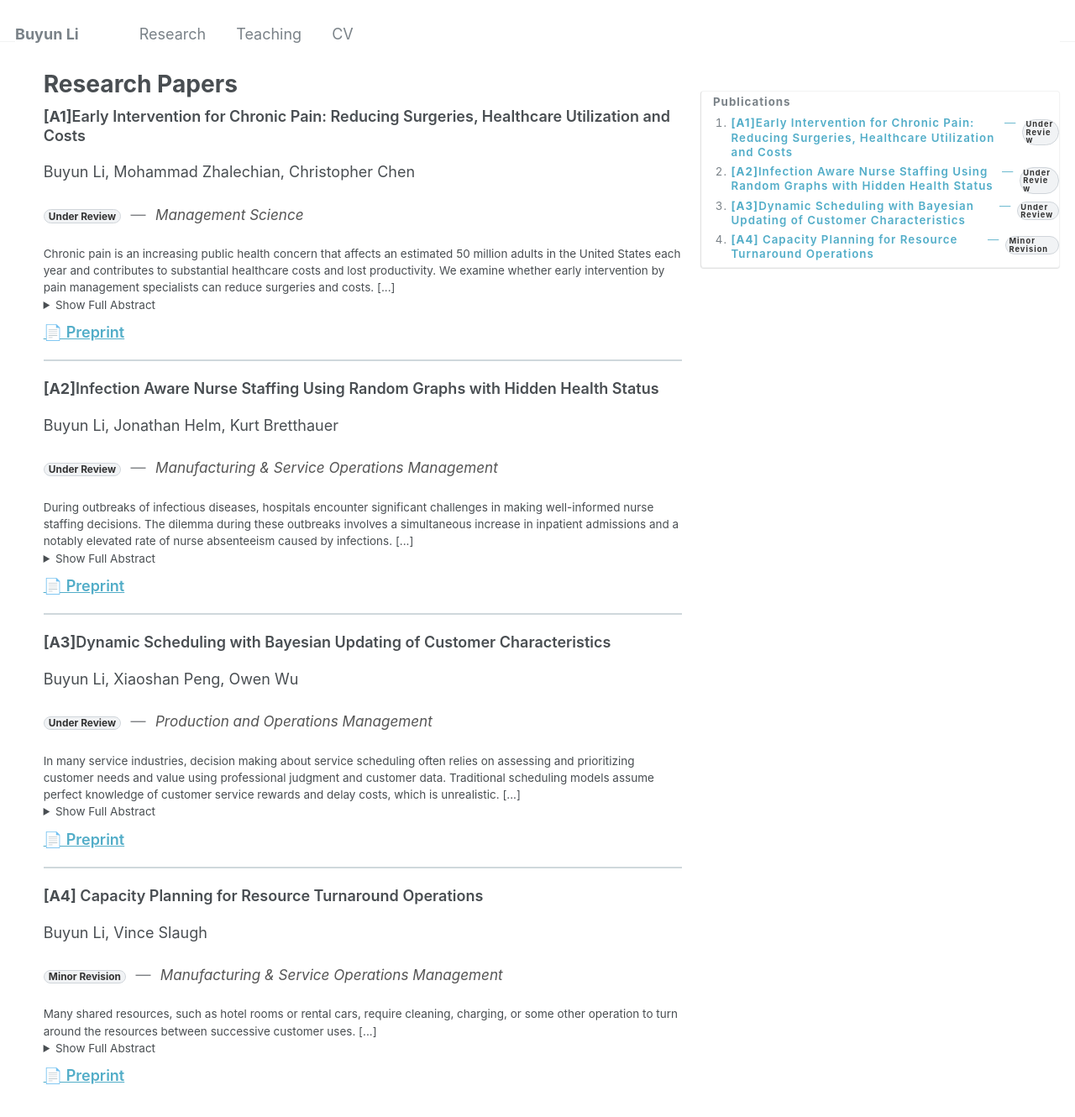
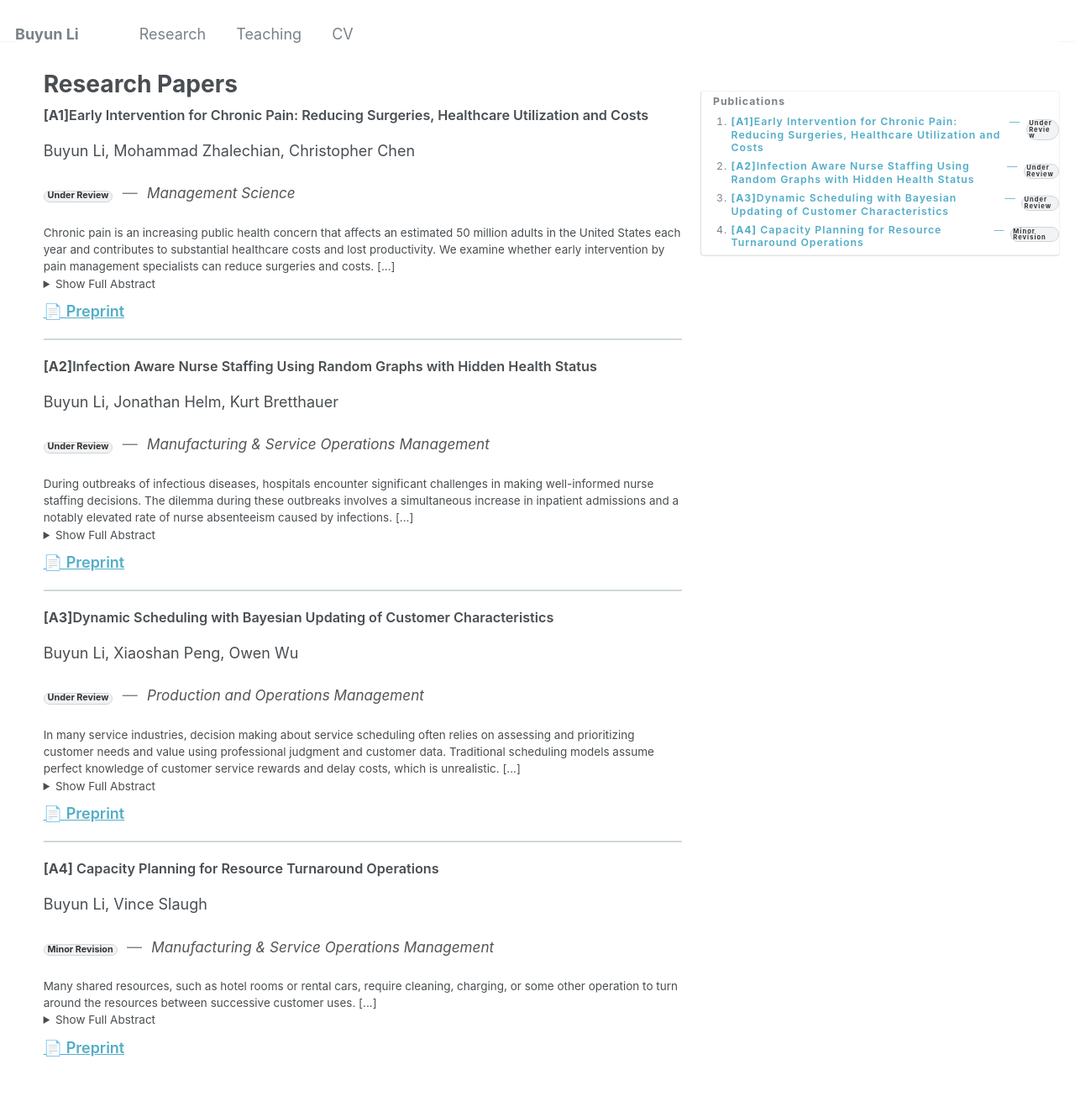
Before and after one commit to BuyunLi/BuyunLi.github.io, a Jekyll site: the page built from _pages/publications.md, in a window 1280 px wide and 1400 px high. Shown: the top 1330 px of the window at 84% size. Built offline with Jekyll 4.4.1, drawn with Linux system fonts in a browser that asks for light colours.

Commit message:
Update _custom.scss

```diff
--- a/_sass/_custom.scss
+++ b/_sass/_custom.scss
@@ -147,39 +147,40 @@
   opacity: 0.85;
 }
 
-/* ===== Smaller paper titles + status (main list) ===== */
+/* ===== EXTRA-SMALL TITLES + STATUS (MAIN LIST) ===== */
 #main.with-toc .archive__item-title {
-  font-size: 1.0rem !important;   /* ↓ shrink title */
-  line-height: 1.25;
-  margin: 0 0 0.25rem;
-  font-weight: 600;                /* keep some emphasis at smaller size */
+  font-size: 0.90rem !important;   /* was 1.0rem */
+  line-height: 1.22;
+  margin: 0 0 0.2rem;
+  font-weight: 600;
 }
 
 #main.with-toc .pub__status {
-  font-size: 0.66rem !important;   /* ↓ smaller status pill text */
-  padding: 0.10em 0.44em !important;
+  font-size: 0.60rem !important;   /* was ~0.66–0.70rem */
+  padding: 0.08em 0.36em !important;
   line-height: 1;
 }
 
-/* ===== TOC: smaller titles, numbers, and pill ===== */
+/* ===== EXTRA-SMALL TOC (titles + numbers + pill) ===== */
 #main.with-toc .toc--right {
-  font-size: 0.74rem !important;   /* ↓ overall TOC scale (titles + numbers) */
-  line-height: 1.28;
+  font-size: 0.68rem !important;   /* was ~0.74–0.78rem */
+  line-height: 1.25;
 }
 
 #main.with-toc .toc__title-text {
-  font-size: 1em !important;       /* inherit from .toc--right base */
+  font-size: 1em !important;       /* inherit from .toc--right */
   font-weight: 600;
 }
 
+/* mini status pill in TOC */
 #main.with-toc .pub__status--mini {
-  font-size: 0.70em !important;    /* relative to .toc--right base */
-  padding: 0.08em 0.40em !important;
+  font-size: 0.62em !important;    /* smaller, relative to TOC base */
+  padding: 0.06em 0.34em !important;
   line-height: 1;
 }
 
-/* If you ever render plain-text status in TOC (fallback) */
+/* fallback: plain-text status in TOC */
 #main.with-toc .toc__status {
-  font-size: 0.9em !important;     /* slightly smaller than title text */
+  font-size: 0.85em !important;
   opacity: 0.85;
 }
```
